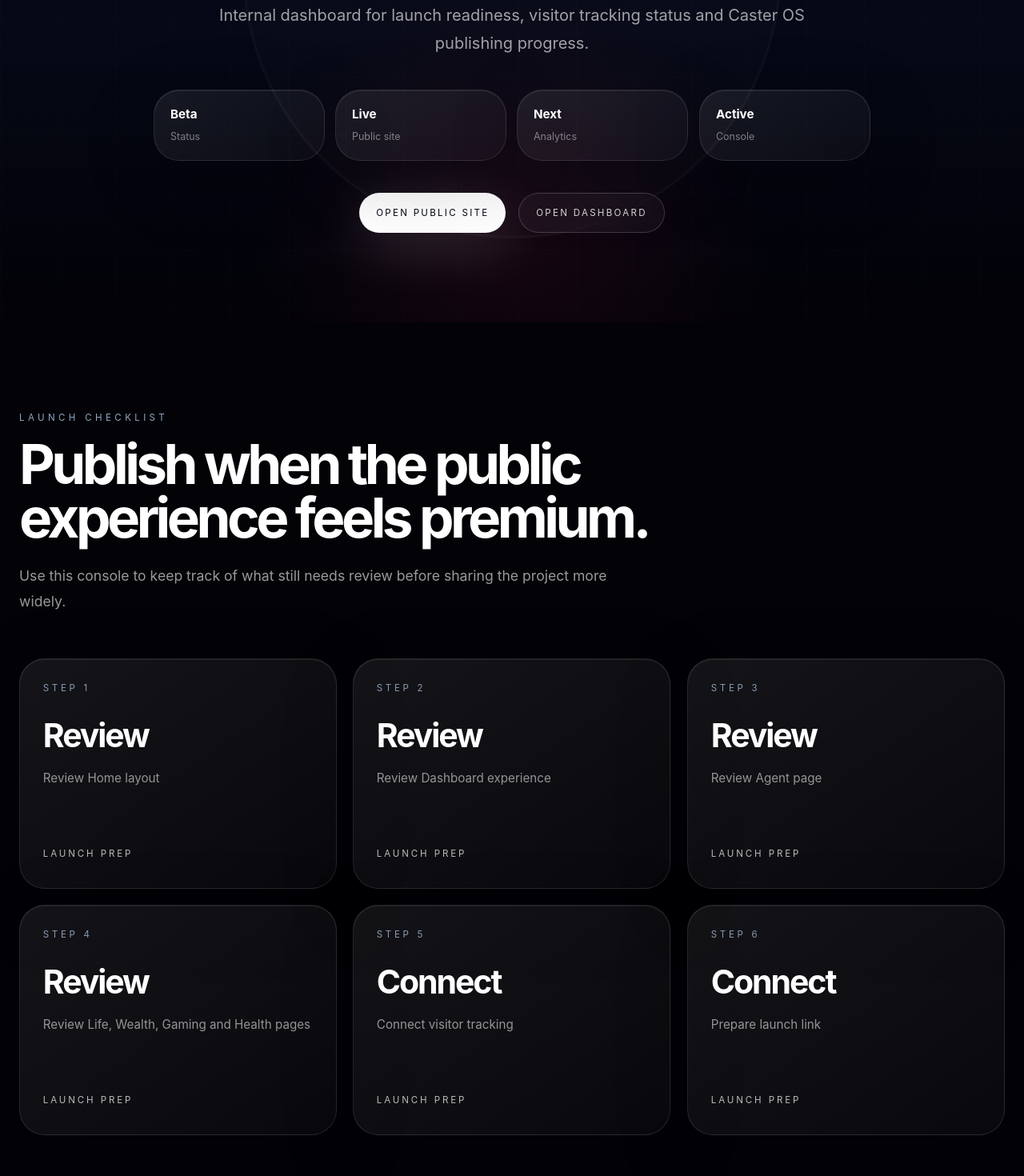
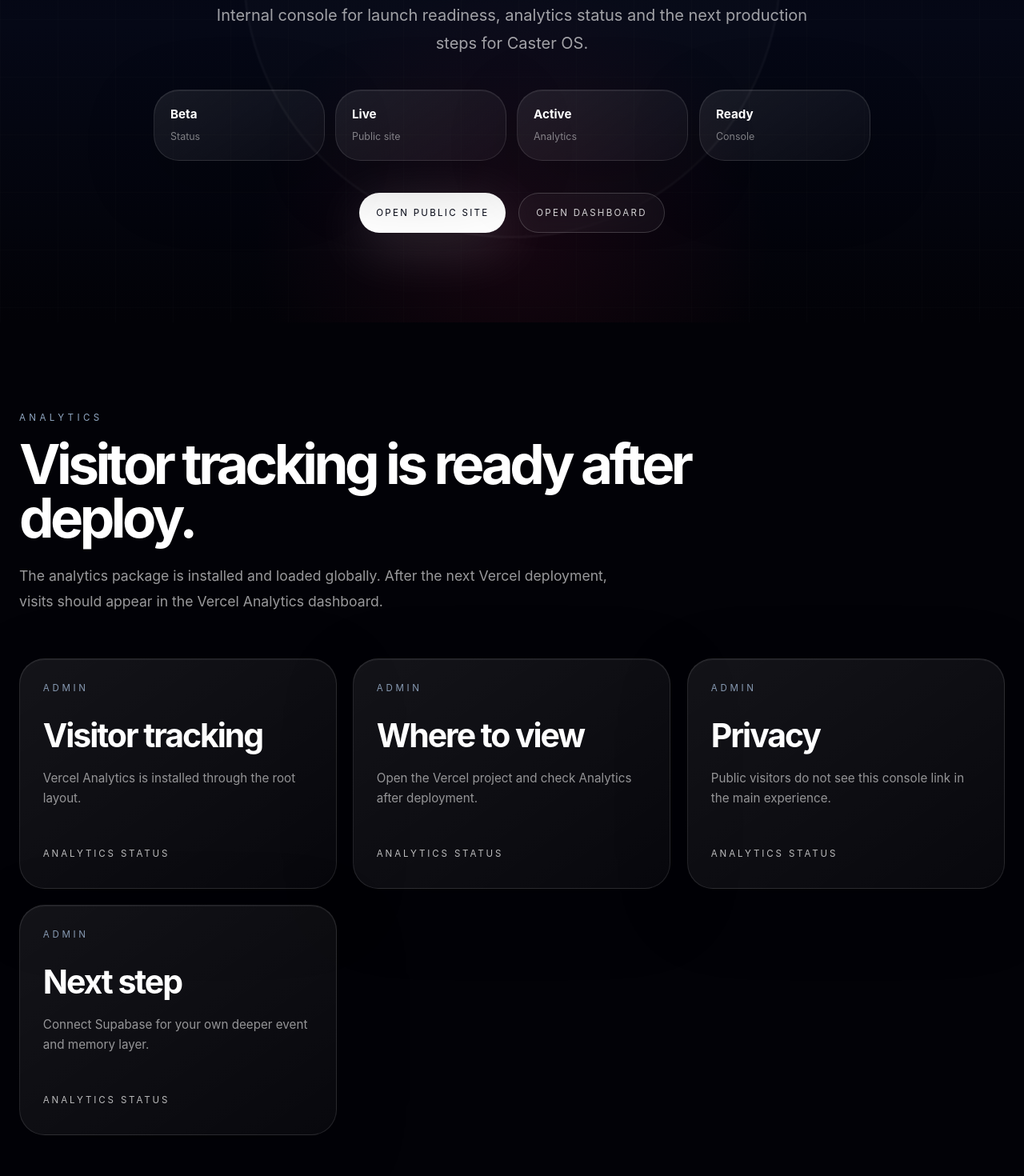
Before and after one commit to vv-glitchhub/Caster-hub, a Next.js app: page /admin in a window 1280 px wide. Shown: the part 480-1950 px from the top of the page at 80% size. Built offline with nearby package versions, Linux system fonts and the light colour scheme.

Commit message:
Upgrade admin analytics console

```diff
--- a/app/admin/page.tsx
+++ b/app/admin/page.tsx
@@ -1,8 +1,15 @@
 const launchStats = [
   ['Status', 'Beta'],
   ['Public site', 'Live'],
-  ['Analytics', 'Next'],
-  ['Console', 'Active'],
+  ['Analytics', 'Active'],
+  ['Console', 'Ready'],
+]
+
+const analyticsCards = [
+  ['Visitor tracking', 'Vercel Analytics is installed through the root layout.'],
+  ['Where to view', 'Open the Vercel project and check Analytics after deployment.'],
+  ['Privacy', 'Public visitors do not see this console link in the main experience.'],
+  ['Next step', 'Connect Supabase for your own deeper event and memory layer.'],
 ]
 
 const checklist = [
@@ -10,8 +17,8 @@ const checklist = [
   'Review Dashboard experience',
   'Review Agent page',
   'Review Life, Wealth, Gaming and Health pages',
-  'Connect visitor tracking',
-  'Prepare launch link',
+  'Confirm Vercel Analytics is receiving visitors',
+  'Prepare launch link and screenshots',
 ]
 
 export default function AdminPage() {
@@ -27,7 +34,7 @@ export default function AdminPage() {
           <h1 className="home-title">Admin.</h1>
           <h2 className="home-subtitle">Launch Control.</h2>
           <p className="home-lead">
-            Internal dashboard for launch readiness, visitor tracking status and Caster OS publishing progress.
+            Internal console for launch readiness, analytics status and the next production steps for Caster OS.
           </p>
 
           <div className="home-highlight-grid">
@@ -48,6 +55,27 @@ export default function AdminPage() {
 
       <section className="home-section">
         <div className="home-container">
+          <p className="section-label">Analytics</p>
+          <h2 className="section-title">Visitor tracking is ready after deploy.</h2>
+          <p className="home-section-lead">
+            The analytics package is installed and loaded globally. After the next Vercel deployment, visits should appear in the Vercel Analytics dashboard.
+          </p>
+
+          <div className="home-module-grid">
+            {analyticsCards.map(([title, text]) => (
+              <div key={title} className="motion-surface home-module-card">
+                <p className="home-module-label">Admin</p>
+                <h3 className="home-module-title">{title}</h3>
+                <p className="home-module-text">{text}</p>
+                <p className="home-module-link">Analytics status</p>
+              </div>
+            ))}
+          </div>
+        </div>
+      </section>
+
+      <section className="home-section">
+        <div className="home-container">
           <p className="section-label">Launch Checklist</p>
           <h2 className="section-title">Publish when the public experience feels premium.</h2>
           <p className="home-section-lead">
@@ -58,7 +86,7 @@ export default function AdminPage() {
             {checklist.map((item, index) => (
               <div key={item} className="motion-surface home-module-card">
                 <p className="home-module-label">Step {index + 1}</p>
-                <h3 className="home-module-title">{index < 4 ? 'Review' : 'Connect'}</h3>
+                <h3 className="home-module-title">{index < 4 ? 'Review' : 'Launch'}</h3>
                 <p className="home-module-text">{item}</p>
                 <p className="home-module-link">Launch prep</p>
               </div>
```
